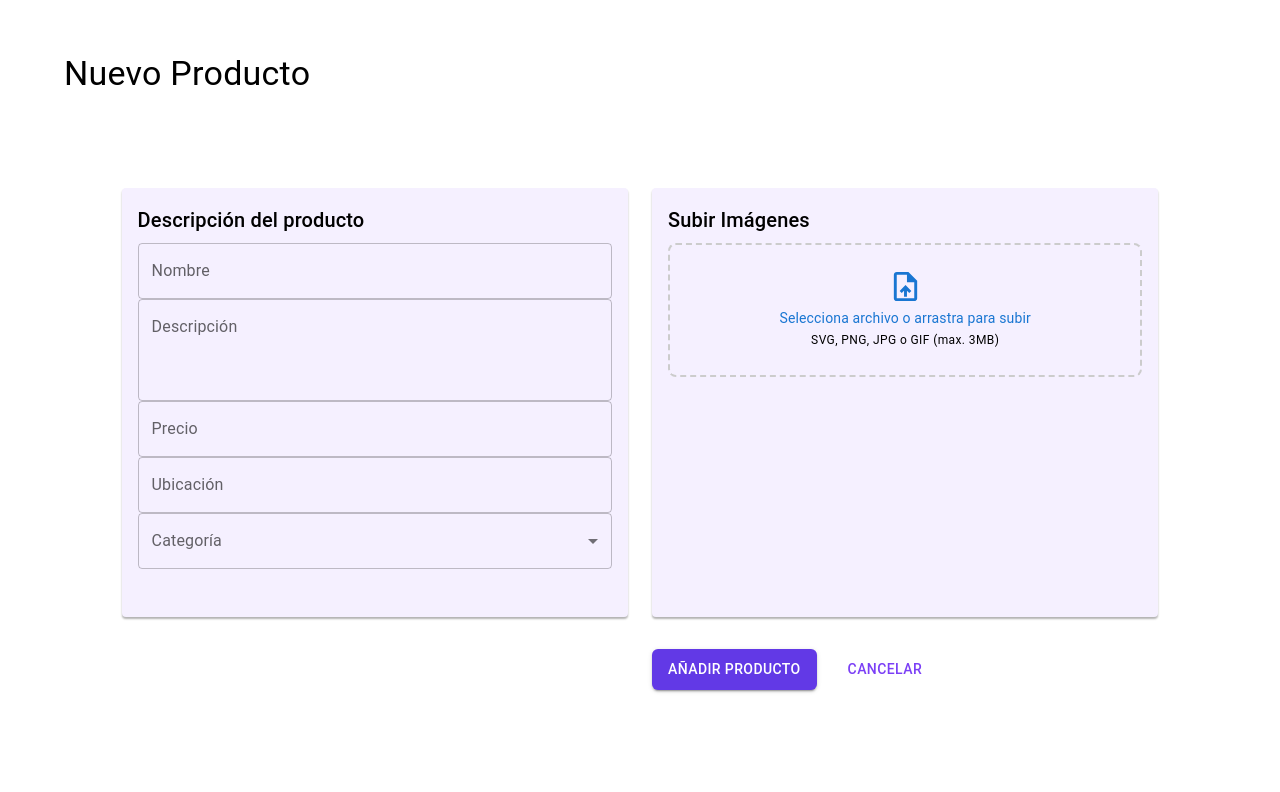
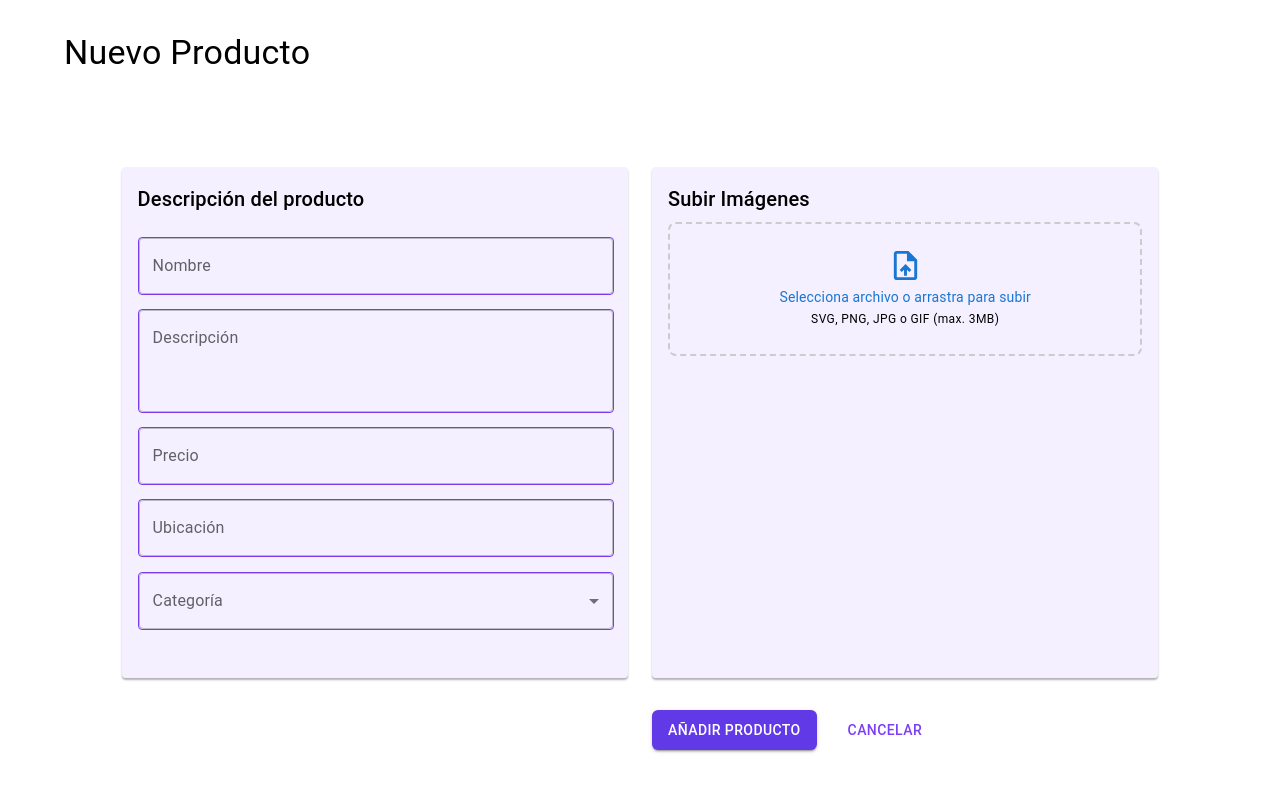
Before and after one commit to crisfelipe22/Xplora, a React (Vite) app in the folder frontend/: page / in a window 1280 px wide. Shown: the top 792 px of the page. Built offline with nearby package versions, Linux system fonts and the light colour scheme.

Commit message:
style: Agregando estilos a la seccion de descripcion de producto

```diff
--- a/frontend/src/components/AddProductForm.jsx
+++ b/frontend/src/components/AddProductForm.jsx
@@ -160,7 +160,7 @@ const AddProductForm = () => {
                         fullWidth
                     />
 
-                    <FormControl fullWidth>
+                    <FormControl fullWidth className={styles.textField}>
                         <InputLabel id="categoria-label">Categoría</InputLabel>
                         <Select
                             name="categoria"
--- a/frontend/src/styles/AddProductForm.module.css
+++ b/frontend/src/styles/AddProductForm.module.css
@@ -32,6 +32,17 @@
 .h6{
     text-align: left;
     margin-bottom: 12px;
+}
+
+.textField{
+    border-radius: 4px !important;
+    border: 1px solid #7c3aed !important;
+    margin-top: 3% !important;
+}
+
+.textField:hover{
+    border-color: #7c3aed !important;
+    border-width: 2px !important;
 }
 
 .subirImg{
```
